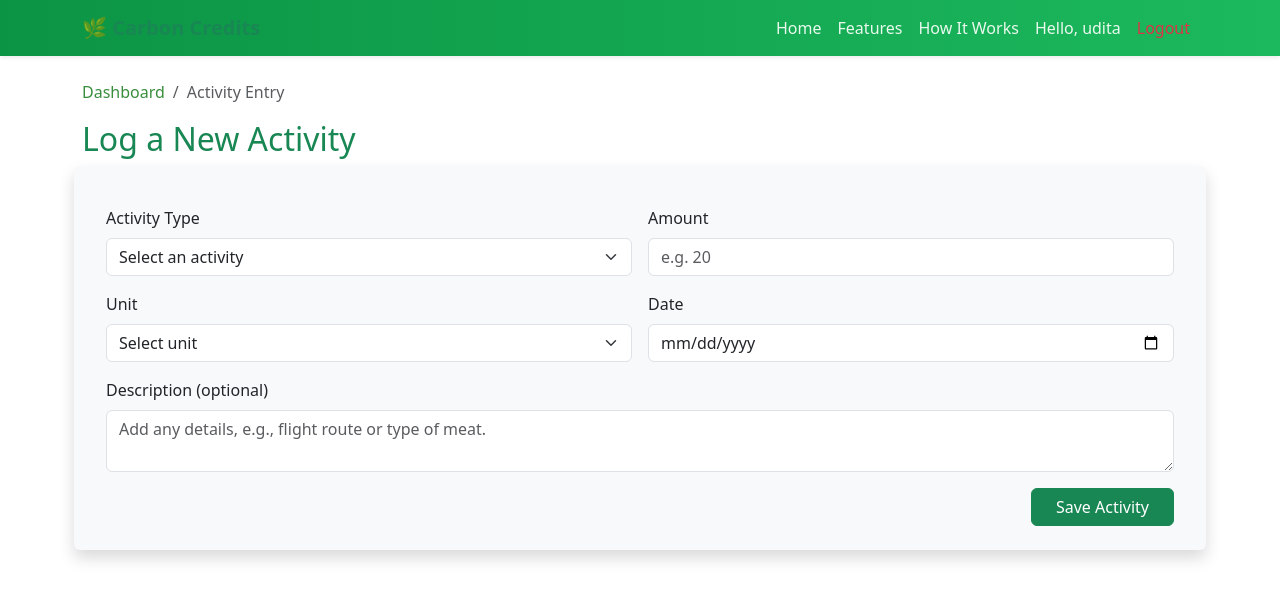
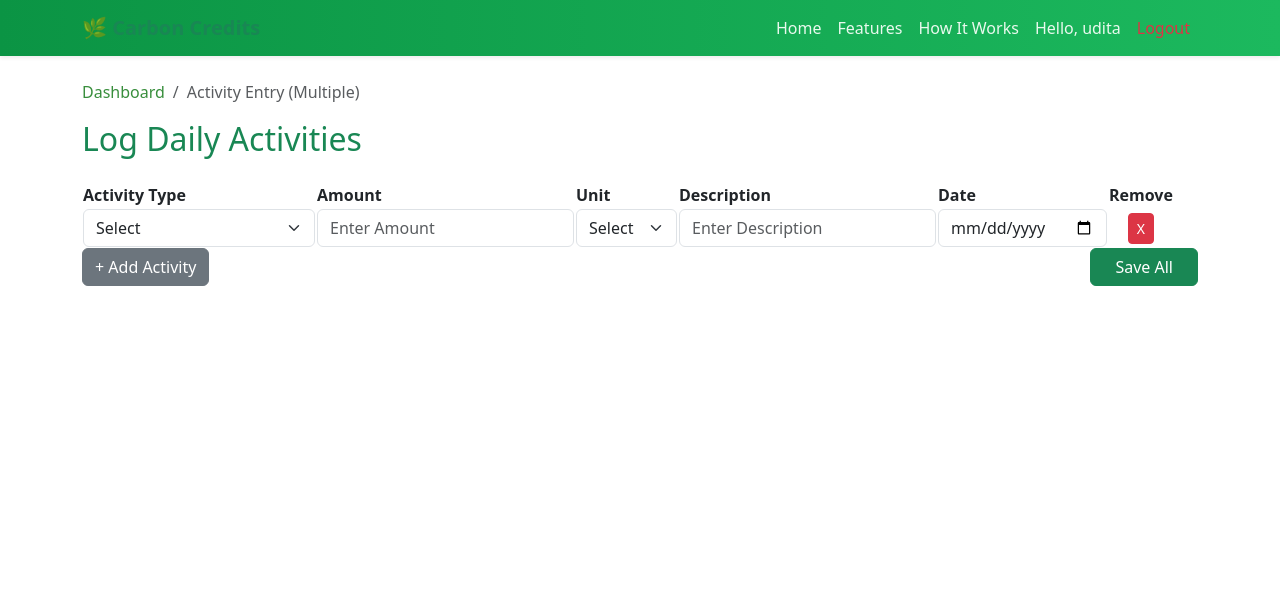
Before and after one commit to UditaPuri22/carbon-credits-main, a Flask app: page /activity_entry in a window 1280 px wide. Shown: the top 600 px of the page. Run offline with Flask 3, Linux system fonts and the light colour scheme; a user stored in the database is signed in; some libraries are stand-ins or nearby versions.

Commit message:
Update activity_entry.html

```diff
--- a/templates/activity_entry.html
+++ b/templates/activity_entry.html
@@ -1,112 +1,132 @@
 {% extends "base.html" %}
 {% block content %}
 <div class="container mt-4">
+
     <nav aria-label="breadcrumb">
         <ol class="breadcrumb">
             <li class="breadcrumb-item"><a href="{{ url_for('dashboard') }}">Dashboard</a></li>
-            <li class="breadcrumb-item active" aria-current="page">Activity Entry</li>
+            <li class="breadcrumb-item active" aria-current="page">Activity Entry (Multiple)</li>
         </ol>
     </nav>
 
-    <h2 class="mb-4 text-success">Log a New Activity</h2>
-    {% if message %}
-    <div class="alert alert-success" role="alert">
-        {{ message }}
-    </div>
-    {% endif %}
+    <h2 class="mb-4 text-success">Log Daily Activities</h2>
 
-    <form method="POST" action="{{ url_for('activity_entry') }}" class="row g-3 shadow p-4 rounded bg-light">
+    <form method="POST" action="{{ url_for('activity_entry') }}" id="activityForm">
 
-              <!-- Activity Type -->
-                <div class="col-md-6">
-                    <label for="activity_type" class="form-label">Activity Type</label>
-                    <select name="activity_type" id="activity_type" class="form-select" required>
-                        <option value="">Select an activity</option>
+        <table class="activity-table">
+            <thead>
+                <tr>
+                    <th>Activity Type</th>
+                    <th>Amount</th>
+                    <th>Unit</th>
+                    <th>Description</th>
+                    <th>Date</th>
+                    <th>Remove</th>
+                </tr>
+            </thead>
+
+            <tbody id="activity-rows">
+                <!-- Initial row -->
+                <tr>
+                    <td>
+                        <select name="activity_type[]" class="form-select" required>
+                            <option value="">Select</option>
 
                             <optgroup label="Home Energy">
-                            <option value="Electricity Usage">Electricity Usage</option>
-                            <option value="Natural Gas Usage">Natural Gas Usage</option>
-                            <option value="LPG Usage">LPG Usage</option>
-                            <option value="Biogas Usage">Biogas Usage</option>
-                            <option value="Heating Oil">Heating Oil</option>
-                            <option value="Coal Usage">Coal Usage</option>
-                            <option value="Renewable Energy Purchase">Renewable Energy Purchase</option>
+                                <option>Electricity Usage</option>
+                                <option>Natural Gas Usage</option>
+                                <option>LPG Usage</option>
+                                <option>Biogas Usage</option>
                             </optgroup>
 
                             <optgroup label="Transport">
-                            <option value="Car (Petrol) Travel">Car (Petrol) Travel</option>
-                            <option value="Car (Diesel) Travel">Car (Diesel) Travel</option>
-                            <option value="Motorcycle Travel">Motorcycle Travel</option>
-                            <option value="Bus Travel">Bus Travel</option>
-                            <option value="Train Travel">Train Travel</option>
-                            <option value="Metro Travel">Metro Travel</option>
-                            <option value="Flight - Domestic">Flight - Domestic</option>
-                            <option value="Flight - International">Flight - International</option>
-                            <option value="Electric Vehicle Travel">Electric Vehicle Travel</option>
-                            <option value="Bicycle Travel">Bicycle Travel</option>
+                                <option>Car (Petrol) Travel</option>
+                                <option>Car (Diesel) Travel</option>
+                                <option>Motorcycle Travel</option>
+                                <option>Bus Travel</option>
+                                <option>Train Travel</option>
+                                <option>Metro Travel</option>
+                                <option>Flight - Domestic</option>
+                                <option>Flight - International</option>
                             </optgroup>
 
                             <optgroup label="Food & Diet">
-                            <option value="Mutton Consumption">Mutton Consumption</option>
-                            <option value="Chicken Consumption">Chicken Consumption</option>
-                            <option value="Fish Consumption">Fish Consumption</option>
-                            <option value="Dairy Consumption">Dairy Consumption</option>
-                            <option value="Vegetarian Diet">Vegetarian Diet (per day)</option>
-                            <option value="Vegan Diet">Vegan Diet (per day)</option>
+                                <option>Mutton Consumption</option>
+                                <option>Chicken Consumption</option>
+                                <option>Fish Consumption</option>
+                                <option>Dairy Consumption</option>
+                                <option>Vegetarian Diet</option>
+                                <option>Vegan Diet</option>
                             </optgroup>
 
                             <optgroup label="Goods & Services">
-                            <option value="Clothing Purchase">Clothing Purchase</option>
-                            <option value="Electronics Purchase">Electronics Purchase</option>
-                            <option value="Furniture Purchase">Furniture Purchase</option>
-                            <option value="Waste Generated">Waste Generated</option>
-                        </optgroup>
-
-                        <optgroup label="Offsets & Credits">
-                            <option value="Tree Planting">Tree Planting</option>
-                            <option value="Carbon Credit Purchase">Carbon Credit Purchase</option>
-                            <option value="Renewable Energy Support">Renewable Energy Support</option>
-                            <option value="Biogas Program Support">Biogas Program Support</option>
+                                <option>Clothing Purchase</option>
+                                <option>Electronics Purchase</option>
+                                <option>Furniture Purchase</option>
+                                <option>Waste Generated</option>
                             </optgroup>
                         </select>
+                    </td>
+
+                    <td><input type="number" step="0.01" name="amount[]" class="form-control" placeholder="Enter Amount" required></td>
+
+                    <td>
+                        <select name="unit[]" class="form-select" required>
+                            <option value="">Select</option>
+                            <option>kWh</option>
+                            <option>m3</option>
+                            <option>liters</option>
+                            <option>kg</option>
+                            <option>km</option>
+                            <option>INR</option>
+                            <option>trees</option>
+                            <option>credits</option>
+                        </select>
+                    </td>
+
+                    <td><input type="text" name="description[]" class="form-control" placeholder="Enter Description"></td>
+
+                    <td><input type="date" name="date[]" class="form-control" required></td>
+
+                    <td class="text-center">
+                        <button type="button" class="btn btn-danger btn-sm removeRow">X</button>
+                    </td>
+                </tr>
+            </tbody>
+        </table>
+
+        <button type="button" class="btn btn-secondary" id="addRow">+ Add Activity</button>
+
+        <button type="submit" class="btn btn-success float-end px-4">Save All</button>
+
+    </form>
+
 </div>
 
-                <div class="col-md-6">
-                    <label for="amount" class="form-label">Amount</label>
-                    <input type="number" step="0.01" name="amount" id="amount" class="form-control" placeholder="e.g. 20" required>
-                </div>
+<script>
+// Add new row
+document.getElementById("addRow").addEventListener("click", function () {
+    let table = document.getElementById("activityTable").getElementsByTagName("tbody")[0];
+    let newRow = table.rows[0].cloneNode(true);
 
-                <div class="col-md-6">
-                    <label for="unit" class="form-label">Unit</label>
-                    <select name="unit" id="unit" class="form-select" required>
-                        <option value="">Select unit</option>
-                        <option value="kWh">kWh (electricity)</option>
-                        <option value="m3">m³ (gas/biogas)</option>
-                        <option value="liters">liters (fuel/oil)</option>
-                        <option value="kg">kg (food/waste)</option>
-                        <option value="km">km (travel distance)</option>
-                        <option value="INR">₹ (INR spent)</option>
-                        <option value="trees">trees (planted)</option>
-                        <option value="credits">carbon credits</option>
-                        <option value="tCO2e">tCO₂e (tonnes of offset)</option>
-                    </select>
-                </div>
+    // Clear input values
+    newRow.querySelectorAll("input").forEach(i => i.value = "");
+    newRow.querySelector("select").value = "";
 
+    table.appendChild(newRow);
+});
 
-        <div class="col-md-6">
-            <label for="date" class="form-label">Date</label>
-            <input type="date" name="date" id="date" class="form-control" required>
-        </div>
+// Remove row
+document.addEventListener("click", function (e) {
+    if (e.target.classList.contains("removeRow")) {
+        let rows = document.querySelectorAll("#activityTable tbody tr");
 
-        <div class="col-12">
-            <label for="description" class="form-label">Description (optional)</label>
-            <textarea name="description" id="description" class="form-control" rows="2" placeholder="Add any details, e.g., flight route or type of meat."></textarea>
-        </div>
+        // Prevent removing the last row
+        if (rows.length > 1) {
+            e.target.closest("tr").remove();
+        }
+    }
+});
+</script>
 
-        <div class="col-12 text-end">
-            <button type="submit" class="btn btn-success px-4">Save Activity</button>
-        </div>
-
-    </form>
-</div>
 {% endblock %}
```
Lines whose indentation alone changed are shown as unchanged.
